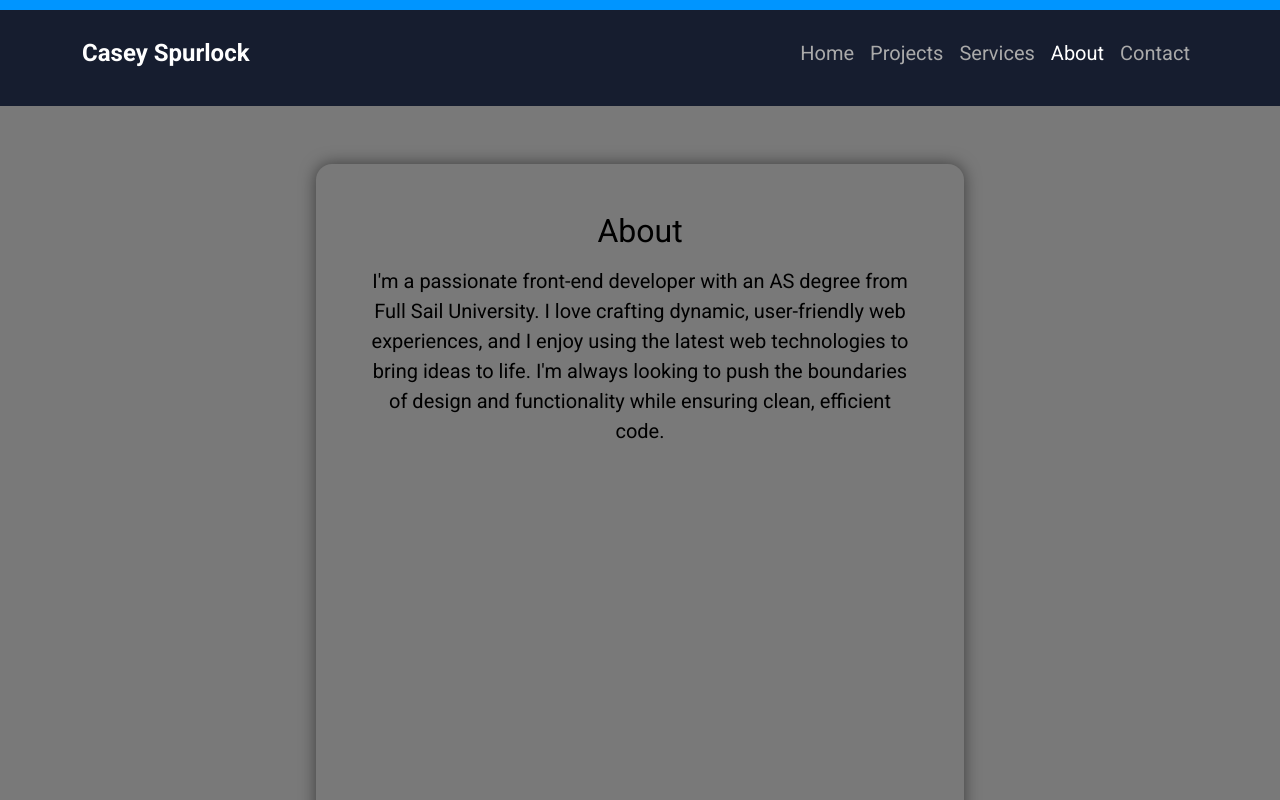
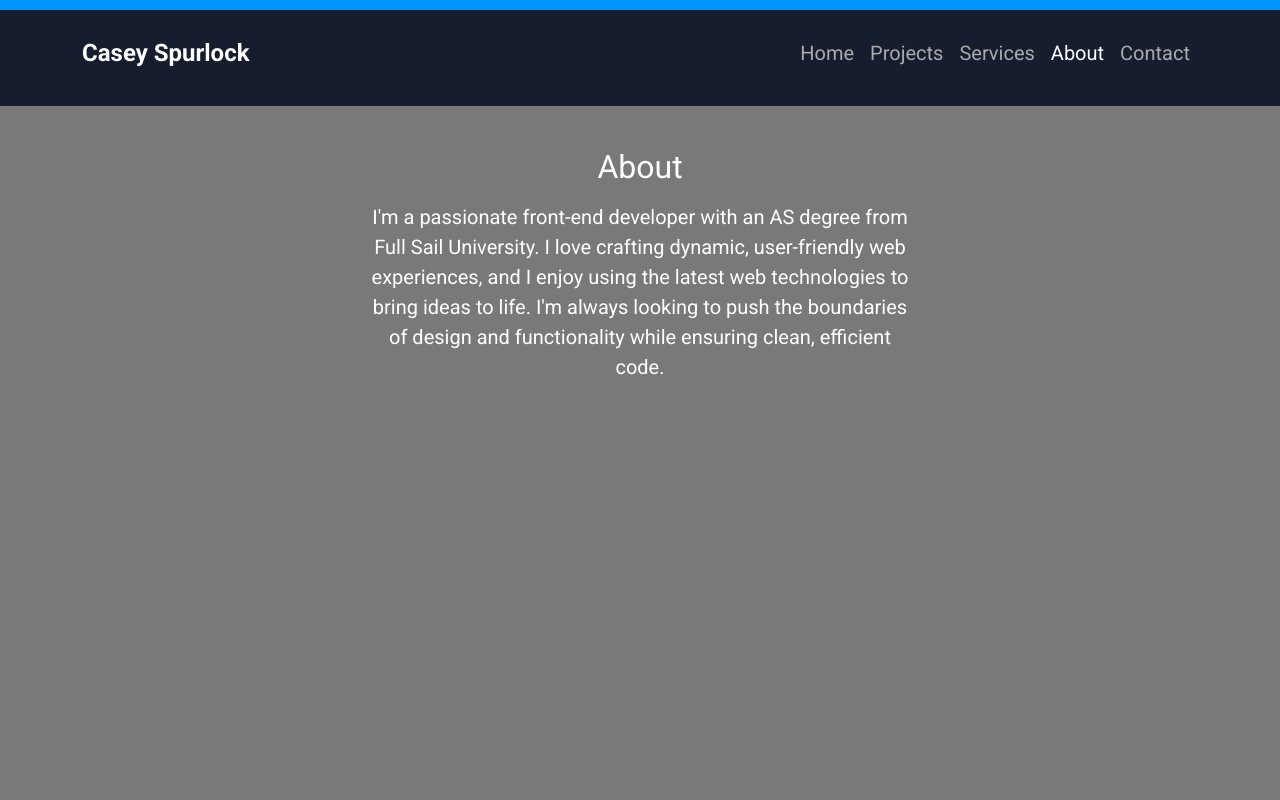
Before and after one commit to SpurlockC/MyPortfolio, a React (Create React App) app: page /About in a window 1280 px wide. Shown: the top 800 px of the page. Built offline with nearby package versions, Linux system fonts and the light colour scheme.

Commit message:
updated styles

```diff
--- a/src/pages/About.css
+++ b/src/pages/About.css
@@ -1,16 +1,12 @@
 body {
     background: #797979;
-    color: #aaa;
+    color: #ffffff;
     font-size: 1.25rem;
     margin: 4rem;
     text-align: center;
 }
 
 .about {
-    border-radius: 1rem;
-    box-shadow: 0 0 1rem rgba(0, 0, 0, 0.5);
-    color: #000;
-    display: inline-block;
     padding: 2rem;
     text-align: center;
 }
```
